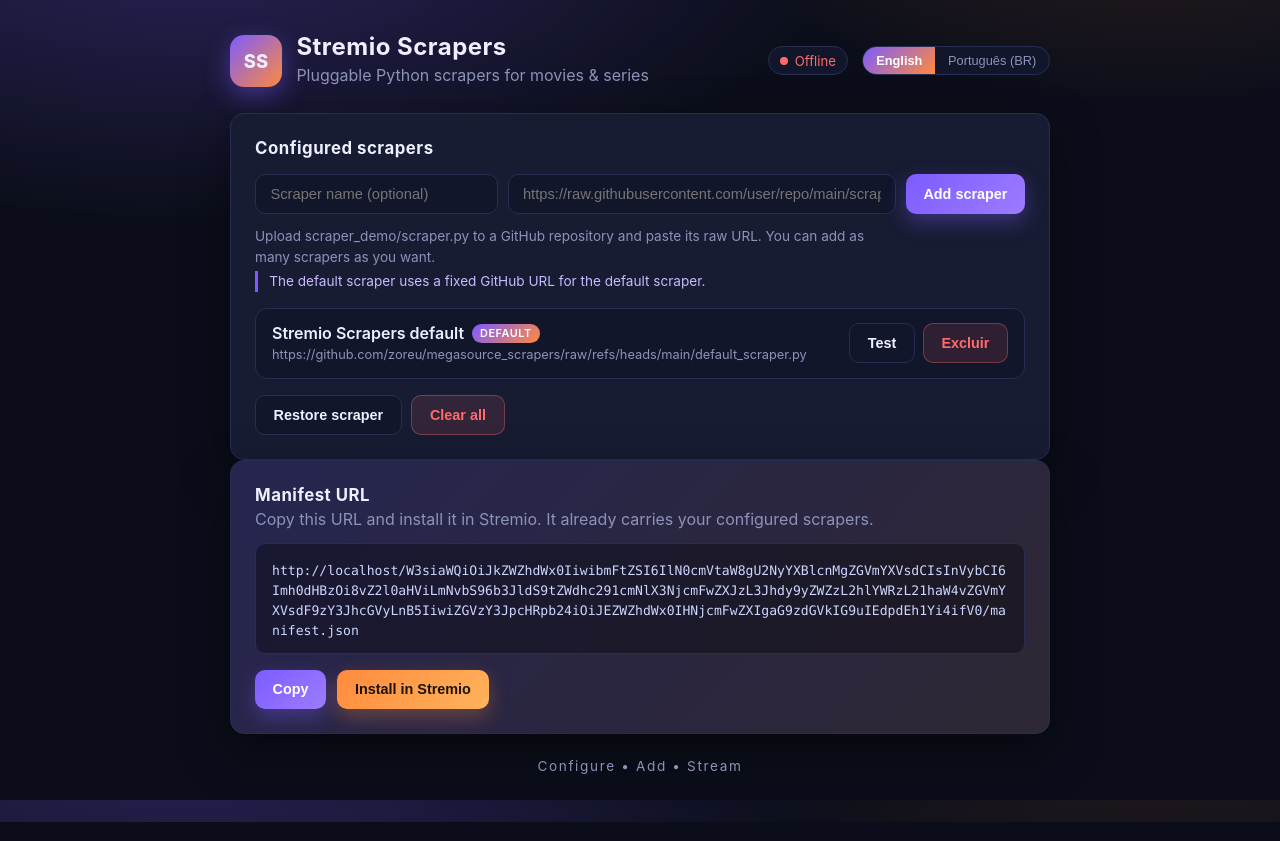
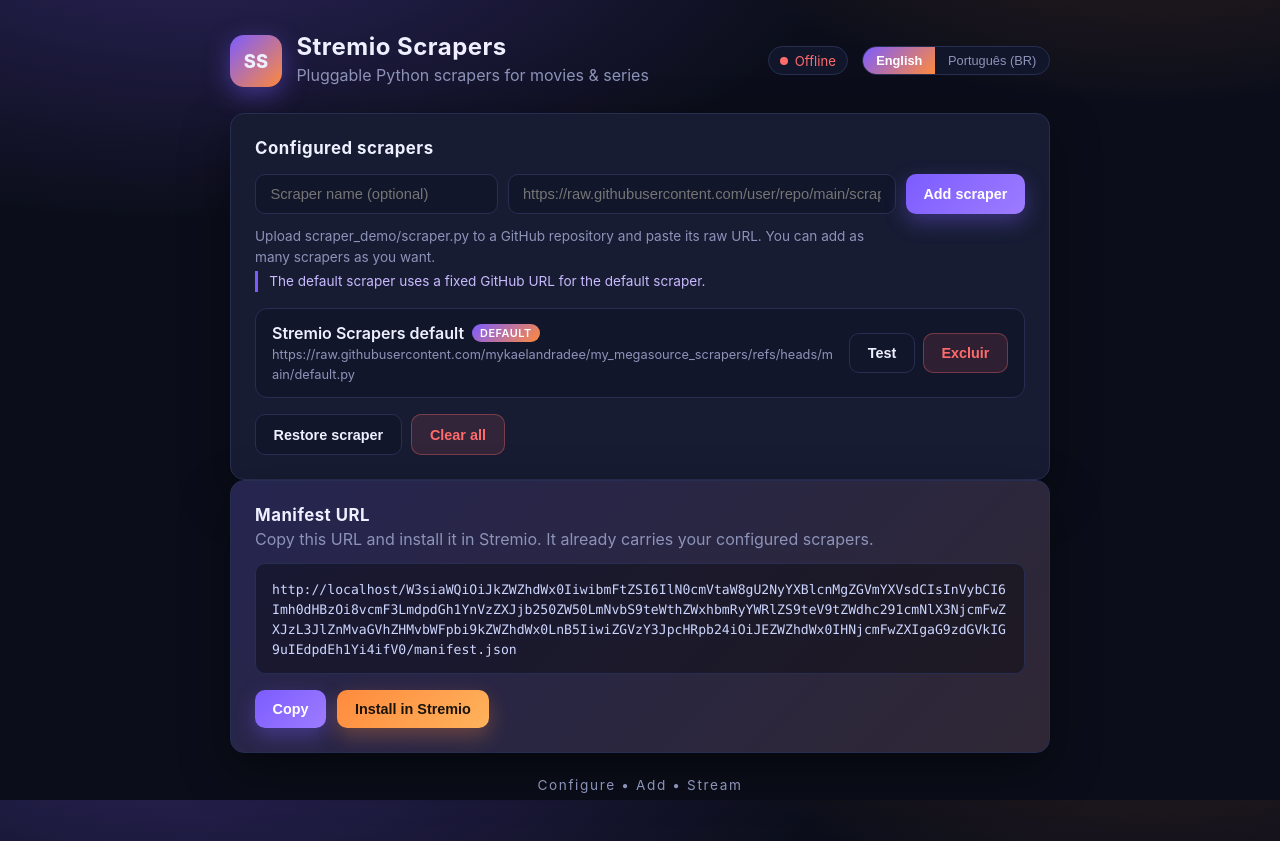
Before and after one commit to mykaelandradee/stremioscrapers, a React (Vite) app in the folder front_vite/: page / in a window 1280 px wide. Built offline with nearby package versions, Linux system fonts and the light colour scheme; no server answers.

Commit message:
Restore saved manifest config when opening addon settings and update default scraper

```diff
--- a/front_vite/src/App.jsx
+++ b/front_vite/src/App.jsx
@@ -6,7 +6,7 @@
 import ManifestCard from "./components/ManifestCard";
 
 const DEMO_SCRAPER_URL =
-  "https://github.com/zoreu/megasource_scrapers/raw/refs/heads/main/default_scraper.py";
+  "https://raw.githubusercontent.com/mykaelandradee/my_megasource_scrapers/refs/heads/main/default.py";
 
 const DEMO = {
   id: "default",
@@ -22,9 +22,28 @@
     .replace(/=+$/, "");
 }
 
+function decodeConfig(value) {
+  if (!value) return null;
+
+  try {
+    const padding = "=".repeat((4 - (value.length % 4)) % 4);
+    const normalized = value.replace(/-/g, "+").replace(/_/g, "/") + padding;
+    const json = decodeURIComponent(escape(atob(normalized)));
+    const data = JSON.parse(json);
+    const scrapers = Array.isArray(data) ? data : data?.scrapers;
+
+    return Array.isArray(scrapers) && scrapers.length ? scrapers : null;
+  } catch {
+    return null;
+  }
+}
+
 export default function App() {
   const { t } = useI18n();
-  const [scrapers, setScrapers] = useState([DEMO]);
+  const [scrapers, setScrapers] = useState(() => {
+    const config = new URLSearchParams(window.location.search).get("config");
+    return decodeConfig(config) || [DEMO];
+  });
   const [baseUrl, setBaseUrl] = useState(window.location.origin);
   const [online, setOnline] = useState(false);
   const [tests, setTests] = useState({});
```
